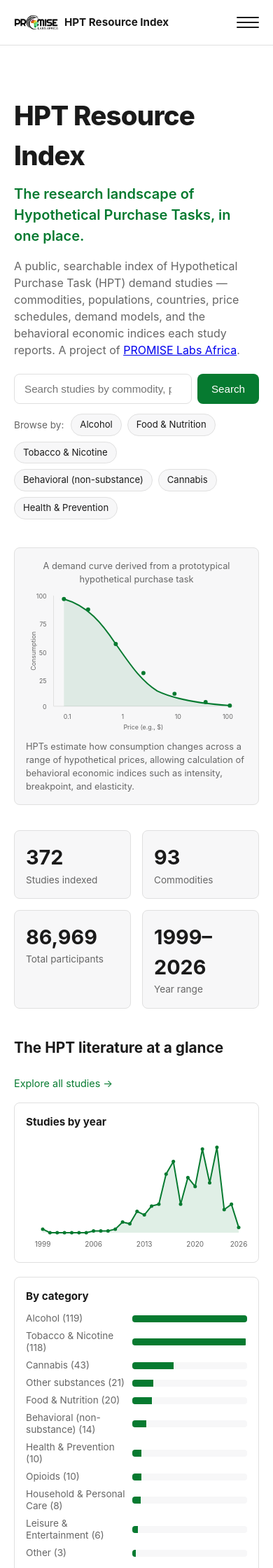
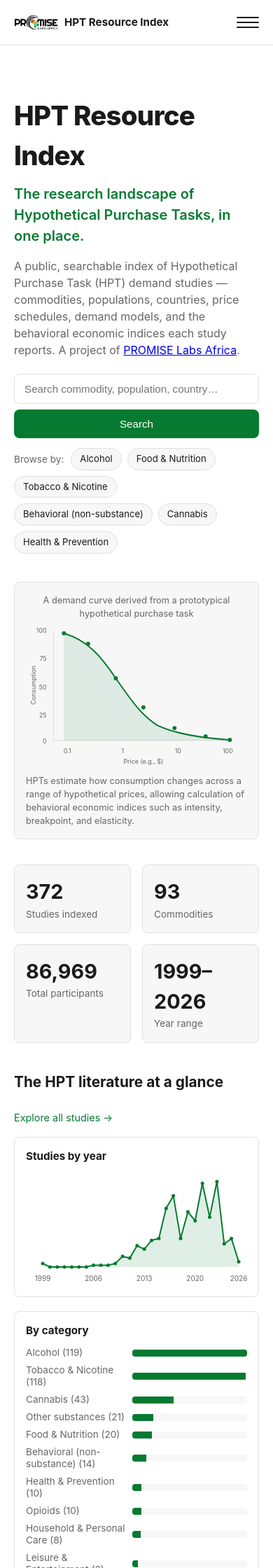
Before and after one commit to platinum-pro/hpt-resource-index, a Jekyll site: the page built from index.html, in a window 390 px wide. Shown: the top 2240 px of the page at 70% size. Built offline with Jekyll 4.4.1, drawn with Linux system fonts in a browser that asks for light colours.

Commit message:
Fix truncated search placeholder text on home and Explore pages
Explore's search box was squeezed to ~222px sharing a row with 4
filter selects, clipping its placeholder regardless of wording -- now
it gets its own full-width row, with filters wrapping below.

Home's search box still clipped on mobile since it shares a row with
the Search button; stacks vertically under 640px. Also shortened both
placeholders since even the wider boxes couldn't comfortably fit the
original long strings.

Co-Authored-By: Claude Sonnet 5 <noreply@anthropic.com>

```diff
--- a/assets/css/style.css
+++ b/assets/css/style.css
@@ -173,6 +173,10 @@ p.lede { color: var(--muted); max-width: 65ch; }
   border-radius: var(--radius);
   font-size: 0.95rem;
   cursor: pointer;
+}
+
+@media (max-width: 640px) {
+  .home-search { flex-direction: column; }
 }
 
 .browse-chips {
@@ -401,7 +405,7 @@ p.lede { color: var(--muted); max-width: 65ch; }
   font-size: 0.9rem;
 }
 
-.filters input[type="search"] { flex: 1; min-width: 200px; }
+.filters input[type="search"] { flex: 1 1 100%; }
 
 table.data-table {
   width: 100%;
--- a/explore.html
+++ b/explore.html
@@ -19,7 +19,7 @@ title: Explore
 <div id="explore-root">
   <div id="explore-controls">
     <div class="filters">
-      <input type="search" id="search-box" placeholder="Search study ID, journal, commodity, demand model, population, country, notes…">
+      <input type="search" id="search-box" placeholder="Search study ID, journal, commodity, demand model, population, country…">
       <div id="filter-controls" style="display:contents;"></div>
     </div>
     <div id="filter-chips" class="filter-chips" style="display:none;"></div>
--- a/index.html
+++ b/index.html
@@ -15,7 +15,7 @@ title: Home
     </p>
 
     <form id="home-search-form" class="home-search" role="search" action="{{ '/explore.html' | relative_url }}">
-      <input type="search" id="home-search" name="q" placeholder="Search studies by commodity, population, country, author, journal…">
+      <input type="search" id="home-search" name="q" placeholder="Search commodity, population, country…">
       <button type="submit">Search</button>
     </form>
     <div id="browse-chips" class="browse-chips"></div>
```
